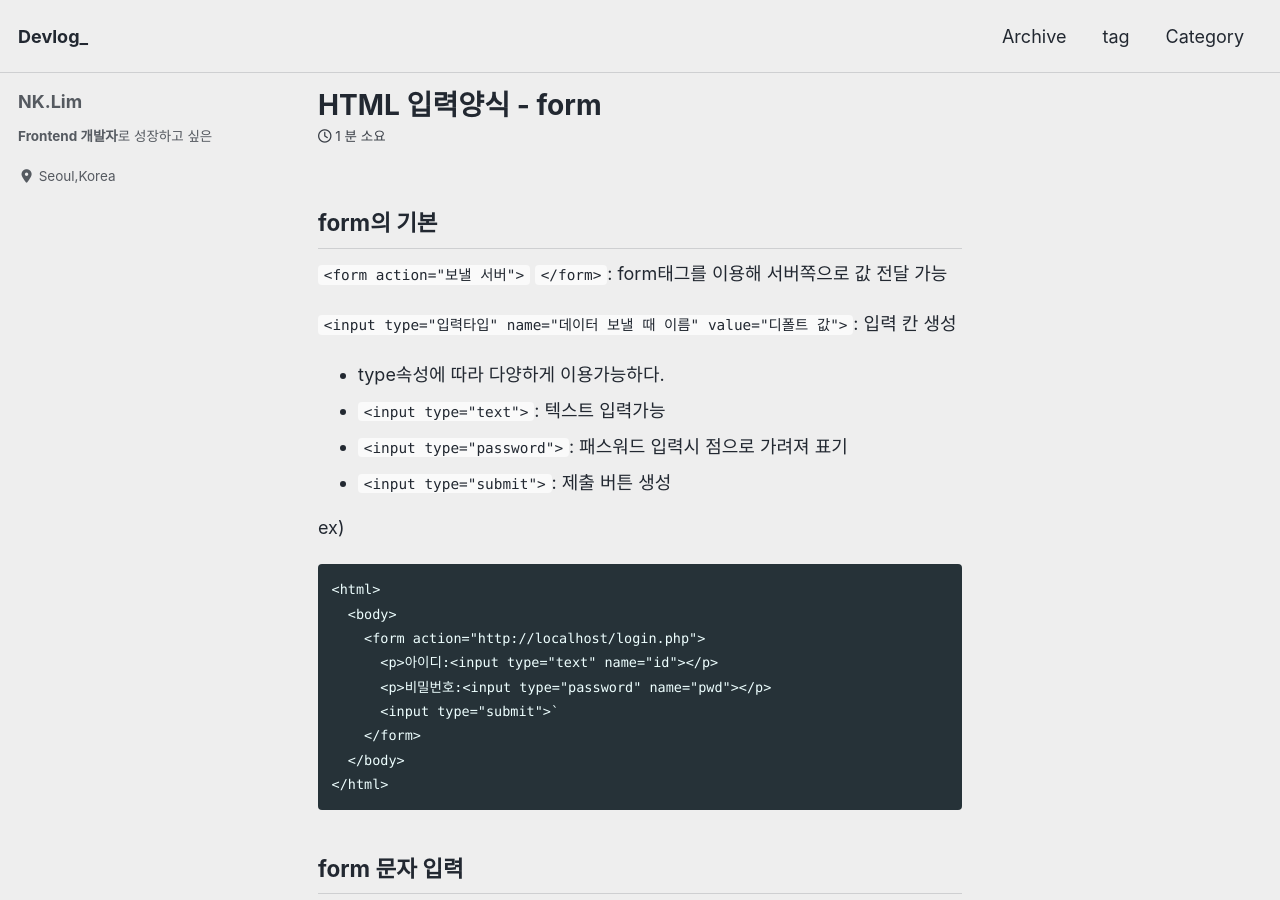
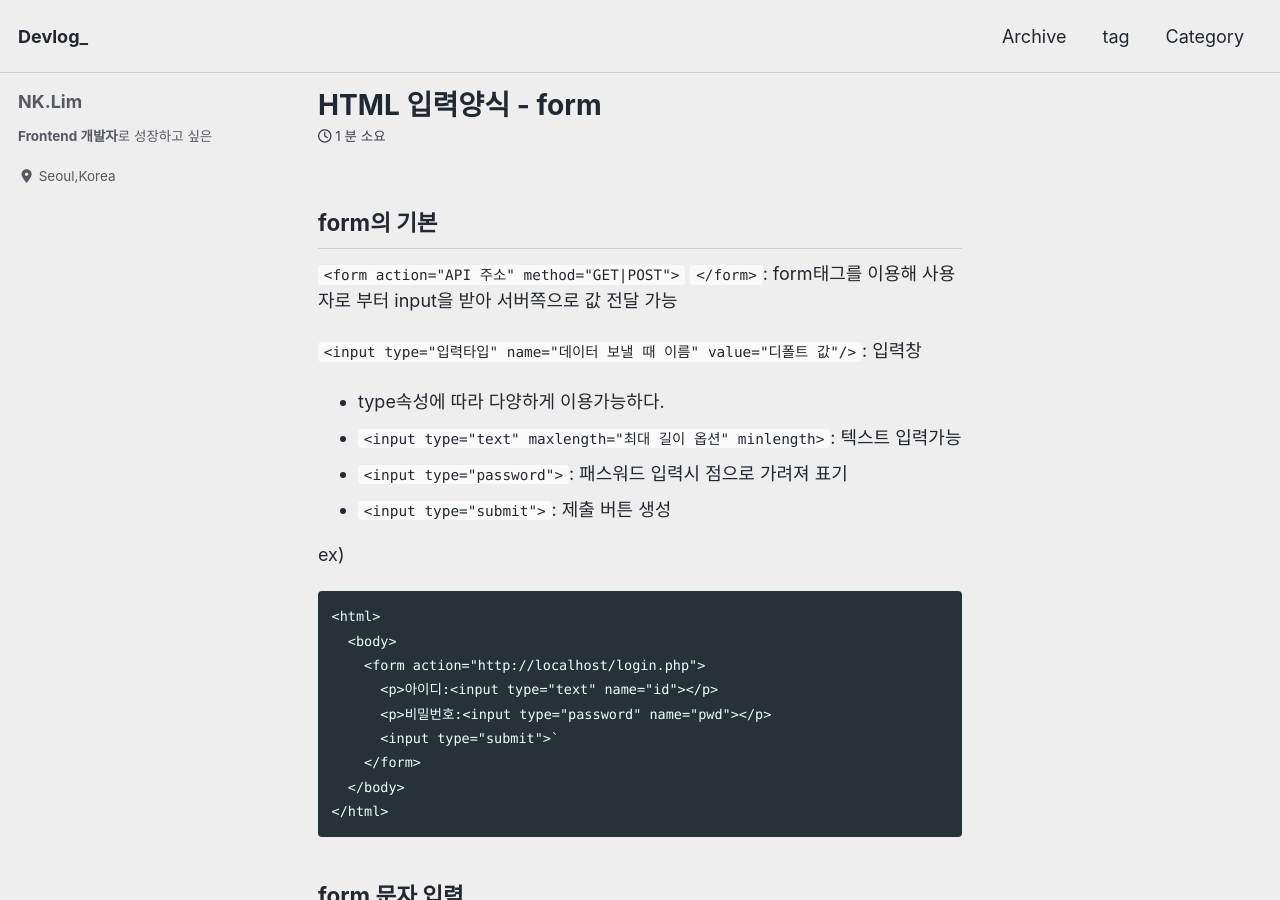
Before and after one commit to nangkyeonglim/nangkyeonglim.github.io, a Jekyll site: the page built from _posts/2019-12-29-html-basic3.md, in a window 1280 px wide and 900 px high. Built offline with Jekyll 4.4.1, drawn with Linux system fonts in a browser that asks for light colours; cached includes are drawn as plain includes; nearby versions of some CDN libraries; comment, search, counter and statistics services are not loaded; some of the changed text lies outside the part shown.

Commit message:
Update 2019-12-29-html-basic3.md

````diff
--- a/_posts/2019-12-29-html-basic3.md
+++ b/_posts/2019-12-29-html-basic3.md
@@ -1,15 +1,15 @@
 ---
 title: "HTML 입력양식 - form"
 date: 2019-12-29 19:00:31 -0400
-categories: html frontend
+categories: html
 ---
 
 ## form의 기본
-`<form action="보낼 서버">` `</form>`: form태그를 이용해 서버쪽으로 값 전달 가능
+`<form action="API 주소" method="GET|POST">` `</form>`: form태그를 이용해 사용자로 부터 input을 받아 서버쪽으로 값 전달 가능
 
-`<input type="입력타입" name="데이터 보낼 때 이름" value="디폴트 값">`: 입력 칸 생성
+`<input type="입력타입" name="데이터 보낼 때 이름" value="디폴트 값"/>`: 입력창
 - type속성에 따라 다양하게 이용가능하다.
-- `<input type="text">`: 텍스트 입력가능
+- `<input type="text" maxlength="최대 길이 옵션" minlength>`: 텍스트 입력가능
 - `<input type="password">`: 패스워드 입력시 점으로 가려져 표기
 - `<input type="submit">`: 제출 버튼 생성
 
@@ -97,7 +97,7 @@ or
 ## form: method
 서버에 데이터를 전송하는 방법: get/post
 
-`<form method="get/post">` `</form>`: form태그의 method속성에 get이나 post방식을 지정할 수 있는데 디폴트는 get이다.
+`<form method="get|post">` `</form>`: form태그의 method속성에 get이나 post방식을 지정할 수 있는데 디폴트는 get이다.
 ```
 <form action="http://localhost/method.php">
   <input type="text" name="id">
@@ -116,7 +116,7 @@ or
   <input type="submit">
 </form>
 ```
--> post 방식으로 데이터를 숨겨서 서버에 전송된다. form은 대부분 post방식을 이용하여 전송한다.
+-> post 방식으로 데이터를 숨겨서 서버에 전송된다. form은 대부분 post방식을 이용하여 전송. 중요한 정보나 데이터 양이 많을 때.
 
 ## form: 파일 업로드
 `enctype="multipart/form-data"`, post방식으로 전송
````
